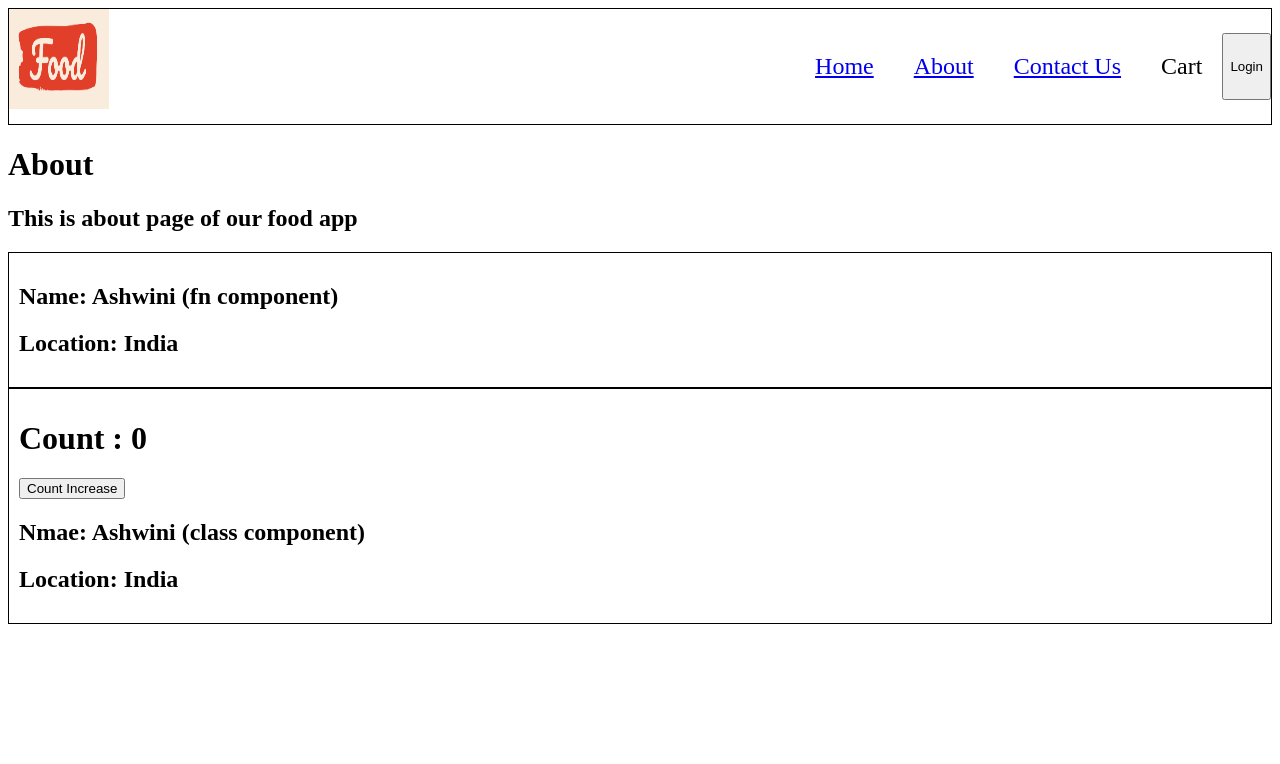
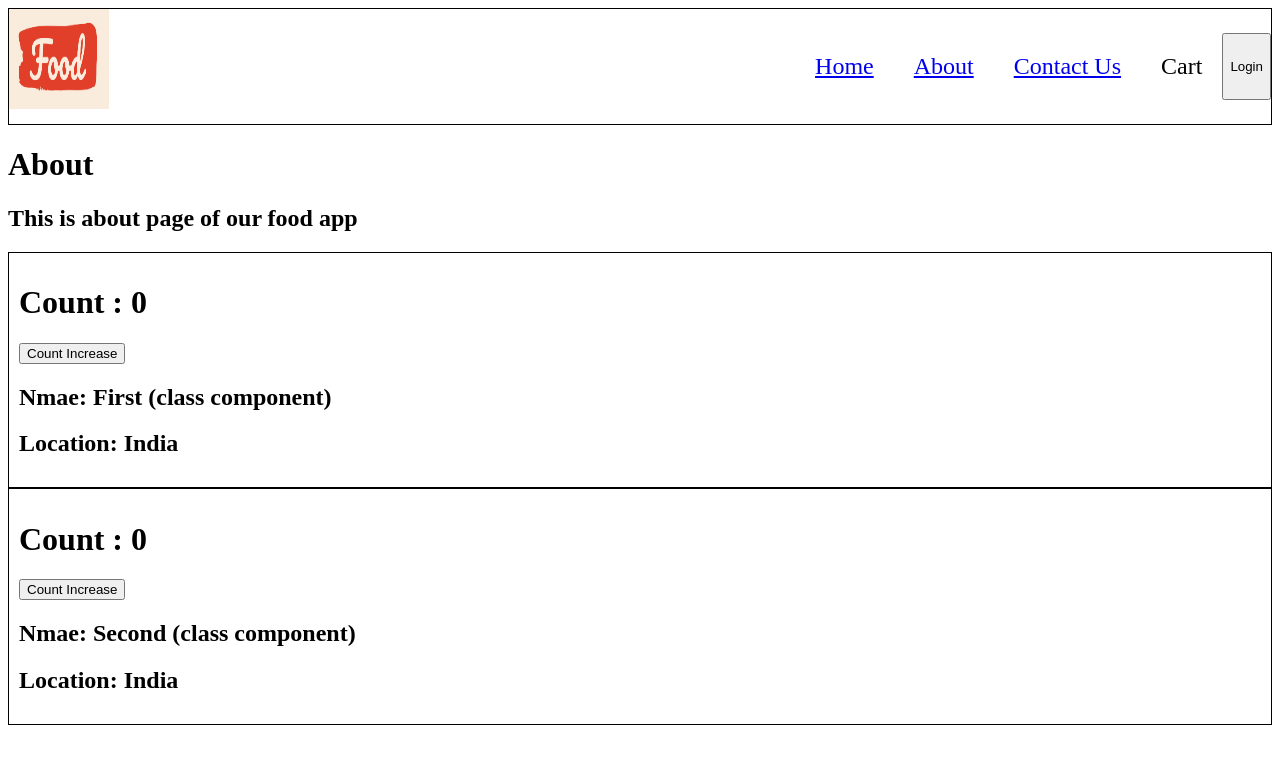
Before and after one commit to ashwiniJais/react, a React (Vite) app: page /about in a window 1280 px wide. Shown: the top 764 px of the page. Built offline with nearby package versions, Linux system fonts and the light colour scheme.

Commit message:
understand render and commit cycle of react component

```diff
--- a/component/About.js
+++ b/component/About.js
@@ -1,16 +1,62 @@
+import React from "react";
 import User from "./User";
 import UserClass from "./UserClass";
 
-const About =()=>{
+class About extends React.Component{
+    constructor(props){
+        super(props);
+        console.log("Parent constructor ");
+    }
+
+    componentDidMount(){
+        console.log("Parent componentDidMount");
+    }
+
+    render(){
+        console.log("Parent render");
         return(
                     <div>
                         <h1>About</h1>
                         <h2>This is about page of our food app</h2>
 
-            <User name={"Ashwini (fn component)"}/>
-            <UserClass name={"Ashwini (class component)"}/>
+                        {/* <User name={"Ashwini (fn component)"}/> */}
+                        <UserClass name={"First (class component)"}/>
+                        <UserClass name={"Second (class component)"}/>
                     </div>
             )
     }
+}
+
+/*
+    -Parent constructor
+    -Parent Render
+
+         ----Render phase for both child----
+        -Fist child constructor
+        -First child render
+        -Second child constructor
+        -Second child render
+
+        -----Commit phase for both child -----
+        -First Child componentDidmount
+        -Second Child componentDidmount
+
+    -Parent componentDidmount
+
+
+
+*/
+
+// const About =()=>{
+//     return(
+//         <div>
+//             <h1>About</h1>
+//             <h2>This is about page of our food app</h2>
+
+//             <User name={"Ashwini (fn component)"}/>
+//             <UserClass name={"Ashwini (class component)"}/>
+//         </div>
+//     )
+// }
 
 export default About;
--- a/component/UserClass.js
+++ b/component/UserClass.js
@@ -4,14 +4,19 @@ class UserClass extends React.Component{
 
     constructor(props){
         super(props);
-        console.log(props);
+        console.log(props.name +" Constructor");
 
         this.state ={
             count:0,
         }
     }
 
+    componentDidMount(){
+        console.log(this.props.name +" componentDidMount");
+    }
+
     render(){
+        console.log(this.props.name +"  render");
         // or destructure it on the fly before using the props
         return (
             <div className="user-card">
```
Lines whose indentation alone changed are shown as unchanged.
